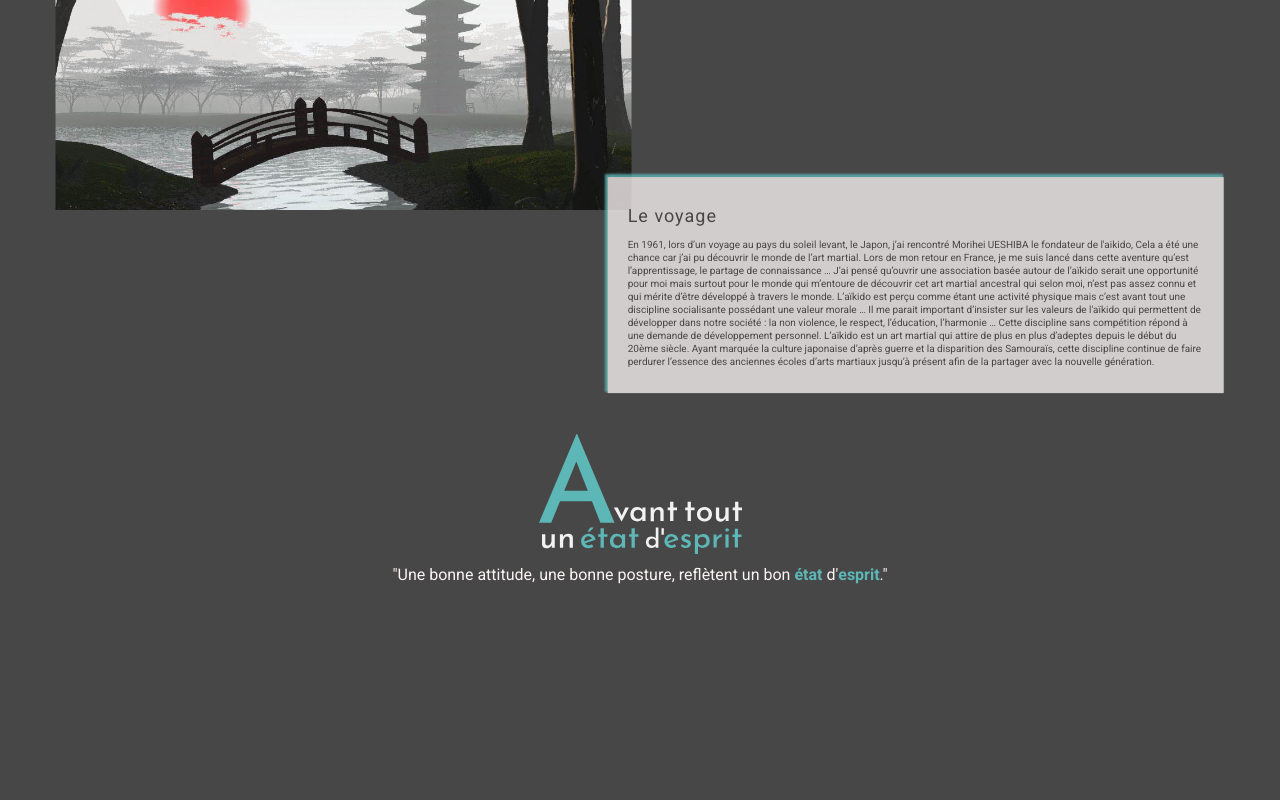
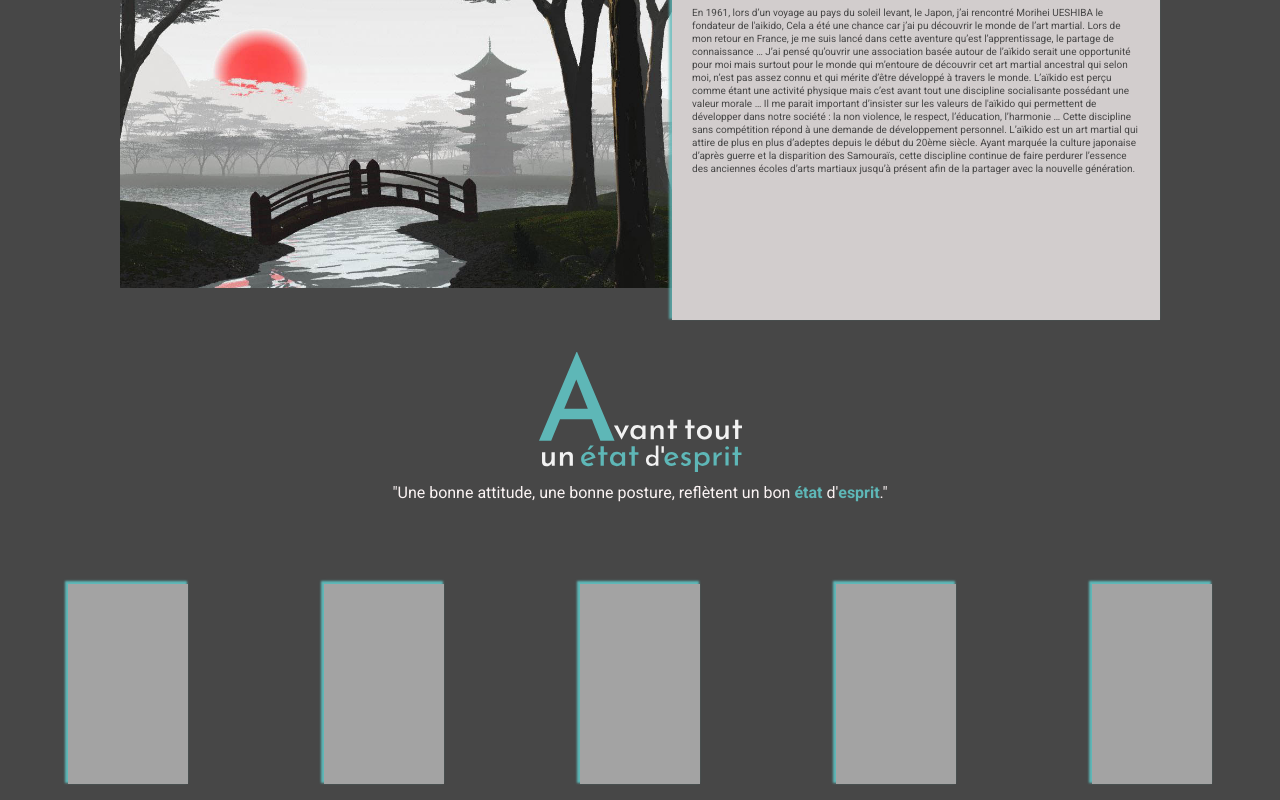
Before and after one commit to Association-sportive-Breakfast-mimes/asso_sportive, a React (Create React App) app: page /Association in a window 1280 px wide. Shown: the part 515-1315 px from the top of the page. Before the commit the page ends 1165 px from the top, so only its background shows below. Built offline with nearby package versions, Linux system fonts and the light colour scheme.

Commit message:
person card creation and position correction for articleAsso

```diff
--- a/src/components/articlesAsso/AssoArt1.js
+++ b/src/components/articlesAsso/AssoArt1.js
@@ -1,13 +1,11 @@
 import React from 'react';
 import FigureAsso from './FigureAsso';
 import AssoWrapper1 from './AssoWrapper1';
-import AvantTout from "../../components/articlesAsso/AvantTout";
 const AssoArticle1 = () => {
     return (
         <div className='articleAsso Asso1'>
             <FigureAsso />
             <AssoWrapper1 />
-            <AvantTout />
         </div>
     );
 };
--- /dev/null
+++ b/src/components/articlesAsso/AssoArt2.js
@@ -0,0 +1,11 @@
+import React from 'react';
+import AvantTout from "../../components/articlesAsso/AvantTout";
+const AssoArticle2 = () => {
+    return (
+        <div className="Asso2">
+            <AvantTout />
+        </div>
+    );
+};
+
+export default AssoArticle2;
--- /dev/null
+++ b/src/components/articlesAsso/AssoArt3.js
@@ -0,0 +1,12 @@
+import React from 'react';
+import CarteP from "../../components/articlesAsso/CartePersonnage";
+
+const AssoArticle3 = () => {
+    return (
+        <div className="Asso3">
+            <CarteP />
+        </div>
+    );
+};
+
+export default AssoArticle3;
--- /dev/null
+++ b/src/components/articlesAsso/CartePersonnage.js
@@ -0,0 +1,26 @@
+import React from 'react';
+
+const CarteP = () => {
+    return (
+        <div className="Asso3Bis">
+            <div className="carteP1">
+                <figure></figure>
+            </div>
+            <div className="carteP2">
+                <figure></figure>
+            </div>
+            <div className="carteP3">
+                <figure></figure>
+            </div>
+            <div className="carteP4">
+                <figure></figure>
+            </div>
+            <div className="carteP5">
+                <figure></figure>
+            </div>
+        </div>
+
+    );
+};
+
+export default CarteP;
--- a/src/page/asso.js
+++ b/src/page/asso.js
@@ -1,4 +1,6 @@
 import AssoArticle1 from "../components/articlesAsso/AssoArt1";
+import AssoArticle2 from "../components/articlesAsso/AssoArt2";
+import AssoArticle3 from "../components/articlesAsso/AssoArt3";
 import HeaderAsso from "../components/HeaderAsso";
 
 const asso = () =>{
@@ -6,6 +8,8 @@ const asso = () =>{
         <div className="asso">
             <HeaderAsso />
             <AssoArticle1 />
+            <AssoArticle2 />
+            <AssoArticle3 />
         </div>
     )
 }
--- a/src/styles/components/_articleAsso.scss
+++ b/src/styles/components/_articleAsso.scss
@@ -1,7 +1,6 @@
 .Asso1 {
     display: flex;
-    flex-direction: column ;
-    align-items: center;
+    flex-direction: column;
     justify-content: center;
     align-content: center;
     .figureAsso1 {
@@ -9,9 +8,10 @@
             background-image: url(../../assets/img-asso/FigureAsso1.jpg);
             background-size: cover;
             background-position: center ;
-            width: 99vw;
-            height: 30vh;
-            margin: 0px;
+            height: 35vh;
+            width: 90vw;
+            padding: 15px 20px;
+            margin: 2rem 0rem;
         }
     }
     .AvantTout{
@@ -35,15 +35,16 @@
         }
         width: 50vw;
         height: 25vh;
+        margin: 1rem 0rem;
     }
     .Assowrap {
-        width: 85%;
+        width: 90vw;
         padding: 15px 20px;
         color: $color-3;
         background-color: $color-2;
         opacity: 0.78;
         box-shadow: -2px -2px 2px 1px $color-1;
-        transform: translate(0%, -5%);
+        margin: 0px;
         h1 {
             font-size: 18px;
             letter-spacing: 1px;
@@ -58,27 +59,18 @@
 @media only screen and (min-width: 750px) {
     .Asso1 {
         display: flex;
-        flex-wrap: wrap;
-        align-items: center;
+        flex-wrap: nowrap;
+        flex-direction: row;
         justify-content: center;
-        align-content: space-between;
-        height: 90vh;
-        flex-direction: row;
+        padding: 1rem;
         .figureAsso1 {
             figure{
-                transform: translate(2%, 0%);
-                width: 45vw;
+                width: 40vw;
                 height: 35vh;
             }
         }
         .Assowrap {
-            transform: translate(-2%, 100%);
-            width: 45vw;
-        }
-        .AvantTout{
-            height: 25vh;
-            width: 85vw;
-            margin-bottom: 1rem;
+            width: 35vw;
         }
     }
 
--- /dev/null
+++ b/src/styles/components/_articleAsso2.scss
@@ -0,0 +1,28 @@
+.Asso2{
+    display: flex;
+    justify-content: center;
+    align-items: center;
+    .AvantTout{
+        figure{
+            background-image: url(../../assets/img-asso/text_intro.svg) ;
+            background-size: contain;
+            background-repeat: no-repeat;
+            background-position: center ;
+            height: 120px;
+            margin: 0px;
+        }
+        p{
+            text-align: center;
+            color: $color-2;
+            span {
+                color: $color-1;
+                font-weight: 700;
+            }
+            margin: 0px;
+            padding-top: .7rem;
+        }
+        width: 50vw;
+        height: 25vh;
+        margin: 1rem 0rem;
+    }
+}
--- /dev/null
+++ b/src/styles/components/_articleAssoP.scss
@@ -0,0 +1,58 @@
+.Asso3Bis{
+    display: flex;
+    flex-wrap: wrap;
+    align-content: space-around;
+    justify-content: space-around;
+    align-items: center;
+
+    .carteP1{
+        figure{
+            background-color: rgb(163, 163, 163);
+            width: 120px;
+            height: 200px;
+            margin: 0px;
+            box-shadow: -2px -2px 2px 1px $color-1;
+            margin: 1rem;
+        }
+    }
+    .carteP2{
+        figure{
+            background-color: rgb(163, 163, 163);
+            width: 120px;
+            height: 200px;
+            margin: 0px;
+            box-shadow: -2px -2px 2px 1px $color-1;
+            margin: 1rem;
+        }
+    }
+    .carteP3{
+        figure{
+            background-color: rgb(163, 163, 163);
+            width: 120px;
+            height: 200px;
+            margin: 0px;
+            box-shadow: -2px -2px 2px 1px $color-1;
+            margin: 1rem;
+        }
+    }
+    .carteP4{
+        figure{
+            background-color: rgb(163, 163, 163);
+            width: 120px;
+            height: 200px;
+            margin: 0px;
+            box-shadow: -2px -2px 2px 1px $color-1;
+            margin: 1rem;
+        }
+    }
+    .carteP5{
+        figure{
+            background-color: rgb(163, 163, 163);
+            width: 120px;
+            height: 200px;
+            margin: 0px;
+            box-shadow: -2px -2px 2px 1px $color-1;
+            margin: 1rem;
+        }
+    }
+}
--- a/src/styles/index.scss
+++ b/src/styles/index.scss
@@ -10,3 +10,5 @@
 @import "./component/head";
 @import "./components/headerAsso";
 @import "./components/articleAsso";
+@import "./components/articleAsso2";
+@import "./components/articleAssoP";
```
Also changed, not shown: src/assets/img-asso/664910_465044933538471_1426327633_o.jpeg (added), src/assets/img-asso/Aikido-dimitri-combatgames.jpeg (added).
